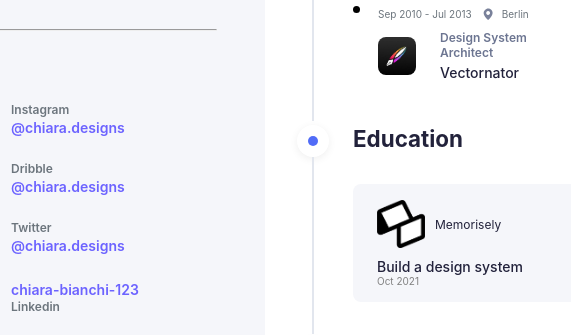
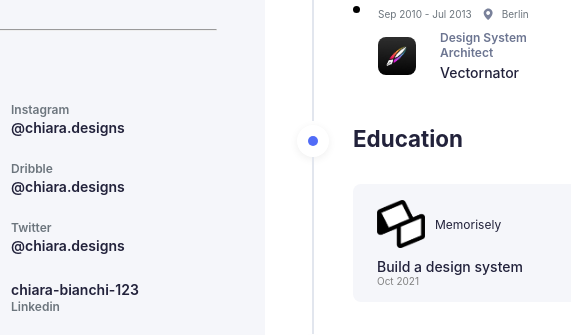
Before and after one commit to Rishav-Upadhaya/Portfolio-LSP, a plain HTML site: page index.html in a window 1280 px wide. Shown: the part 677-1012 px from the top of the page, 136-707 px from the left. Drawn offline with Linux system fonts and the light colour scheme.

Commit message:
Adjusted Colors in Socials

```diff
--- a/css/main.css
+++ b/css/main.css
@@ -169,9 +169,6 @@ main .main_content {
   margin: 0;
 }
 
-.social_info .row .socials_handle b {
-  color: var(--primary-color);
-}
 
 .language_info .row .nationality b {
   color: var(--secondary-color);
```
